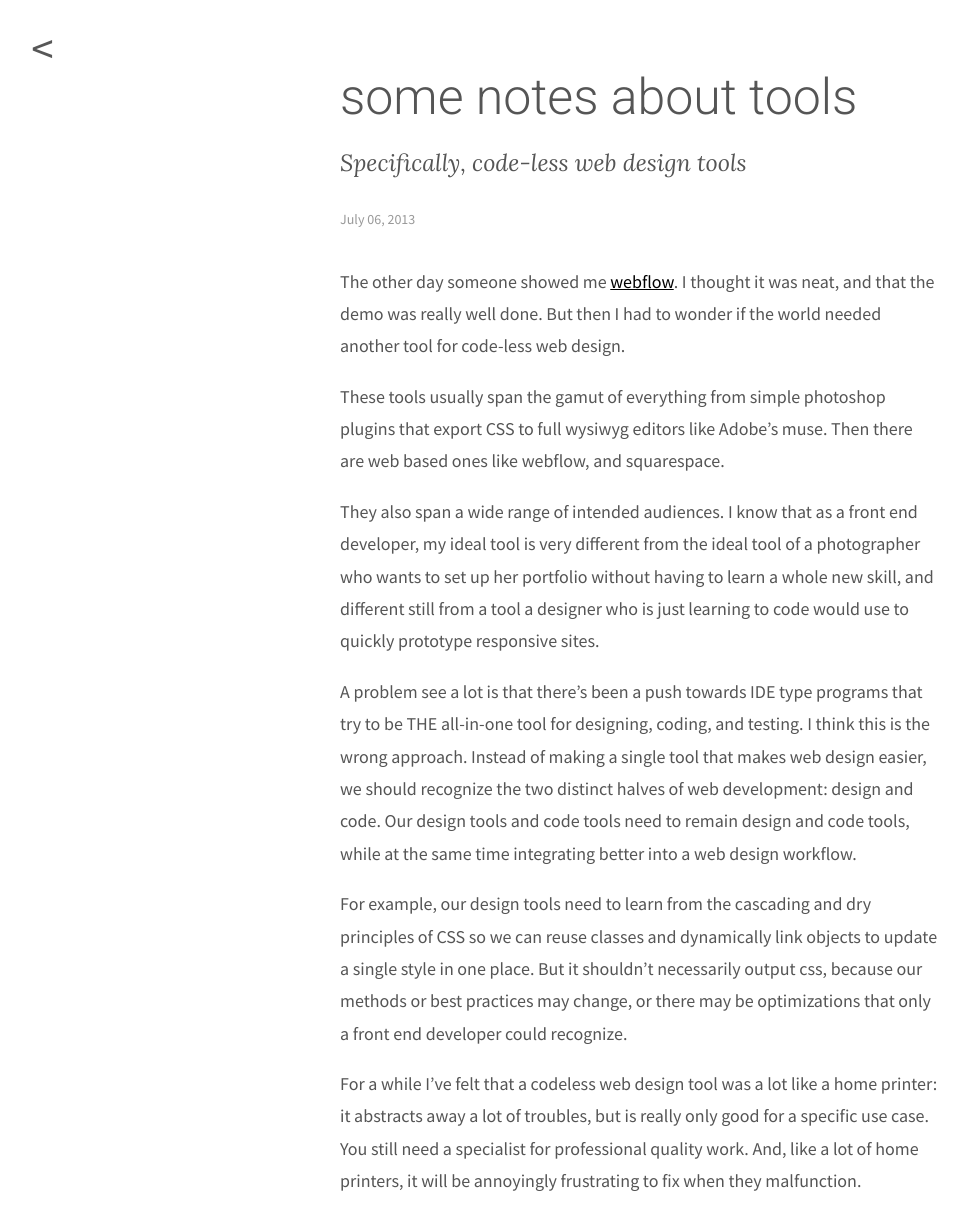
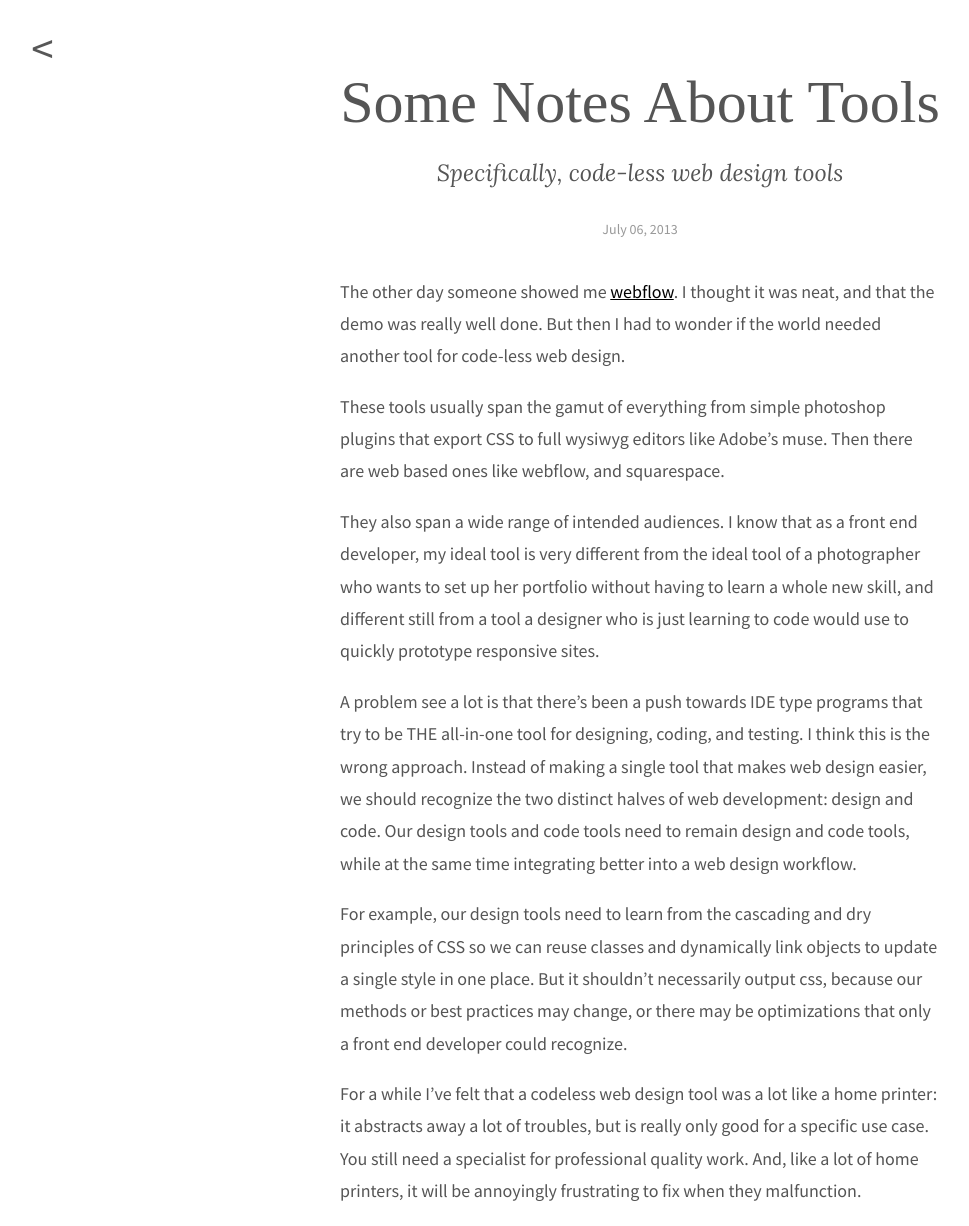
Before and after one commit to rvinluan/rvinluan.github.io, a Jekyll site: the page built from _posts/2013-07-06-about-tools.md, in a window 1280 px wide. Shown: the whole page, without its empty margins (0-969 px from the left). Built offline with Jekyll 4.4.1, drawn with Linux system fonts in a browser that asks for light colours; nearby versions of some CDN libraries.

Commit message:
changed to Mission Gothic. Still experimenting on the index page

```diff
--- a/css/main.css
+++ b/css/main.css
@@ -93,10 +93,10 @@ article {
 }
 
 article .title {
-	text-transform: lowercase;
-	font-family: "Roboto";
+	text-transform: Capitalize;
+	font-family: "Mission Gothic";
 	font-weight: 100;
-	font-size: 1.4em;
+	font-size: 2em;
 	max-width: 90%;
 	overflow: hidden;
 	text-overflow: ellipsis;
--- a/css/single.css
+++ b/css/single.css
@@ -64,14 +64,14 @@ img {
 }
 
 #main h1 {
-	font-family: "Roboto";
+	font-family: "Mission Gothic";
 
 	/* title */
-	text-transform: lowercase;
-	font-size: 50px;
+	text-transform: Capitalize;
+	font-size: 60px;
 	font-style: normal;
-	text-align: left;
-	font-weight: 100;
+	text-align: center;
+	font-weight: 200;
 	color: #555;
 	line-height: 1;
 }
@@ -83,12 +83,12 @@ img {
 	font-size: 1.3em;
 	font-style: italic;
 	font-weight: 100;
-	text-align: left;
+	text-align: center;
 }
 
 .date {
 	display: block;
-	text-align: left;
+	text-align: center;
 	color: #999;
 	font-size: 14px;
 	margin: 2em 0 .5em 0;
@@ -146,6 +146,7 @@ img {
 	#topBar {
 		position: absolute;
 		top: 0;
+		left: 0;
 		width: 100%;
 	}
 
@@ -171,4 +172,8 @@ img {
 	#main {
 		width: 350px;
 	}
+
+	#topBar {
+		left: 0;
+	}
 }
```
